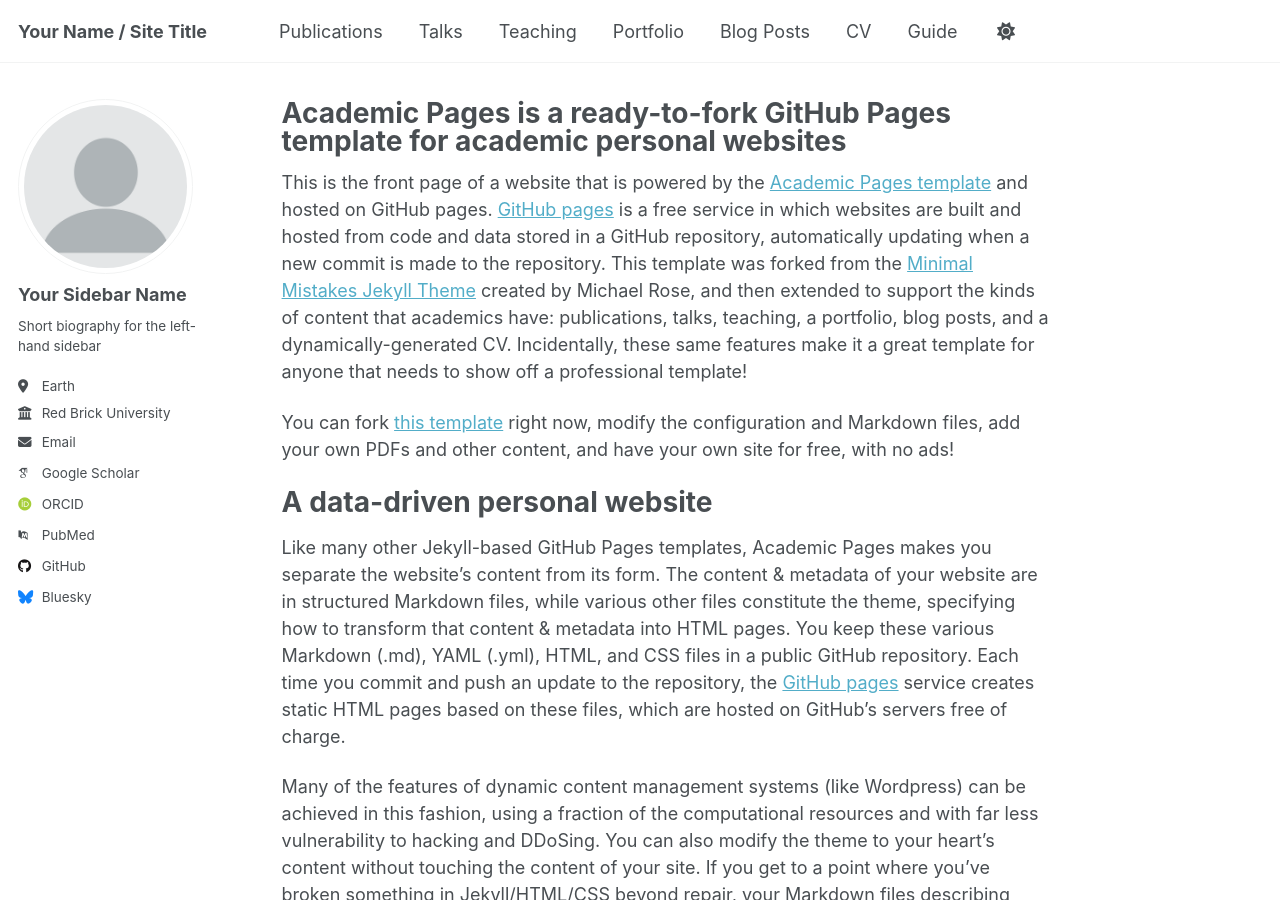
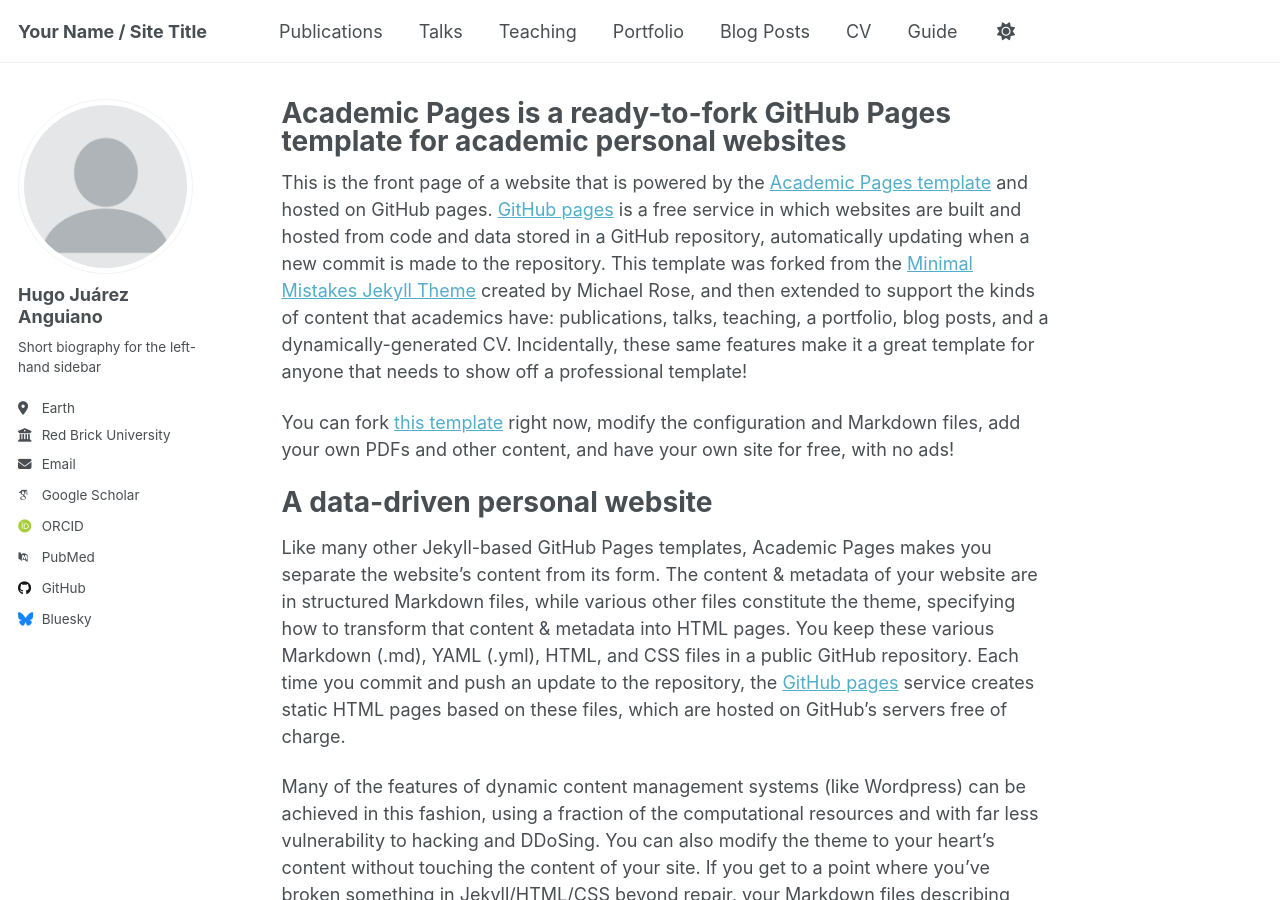
Before and after one commit to HugoJA-2025/HugoJA, a Jekyll site: the page built from _pages/about.md, in a window 1280 px wide and 900 px high. Built offline with Jekyll 4.4.1, drawn with Linux system fonts in a browser that asks for light colours; some web fonts are replaced; a script that is not in the unit is left out.

Commit message:
Update _config.yml

```diff
--- a/_config.yml
+++ b/_config.yml
@@ -15,7 +15,7 @@ name                     : &name "Your Name"
 description              : &description "personal description"
 url                      : https://HugoJA-2025.github.io/HugoJA/ # the base hostname & protocol for your site e.g. "https://[your GitHub username].github.io" or if you already have some other page hosted on Github then use "https://[your GitHub username].github.io/[Your Repo Name]"
 baseurl                  : "" # the subpath of your site, e.g. "/blog"
-repository               : "academicpages/academicpages.github.io"
+repository               : "HugoJA-2025.github.io/HugoJA/"
 
 # Site Author - The following control what appear as part of the author content on the side bar.
 #               If a field is blank the icon and link will not appear, otherwise it will be shown.
@@ -23,7 +23,7 @@ repository               : "academicpages/academicpages.github.io"
 author:
   # Biographic information
   avatar           : "profile.png"
-  name             : "Your Sidebar Name"
+  name             : "Hugo Juárez Anguiano"
   pronouns         : # example: "she/her"
   bio              : "Short biography for the left-hand sidebar"
   location         : "Earth"
```
